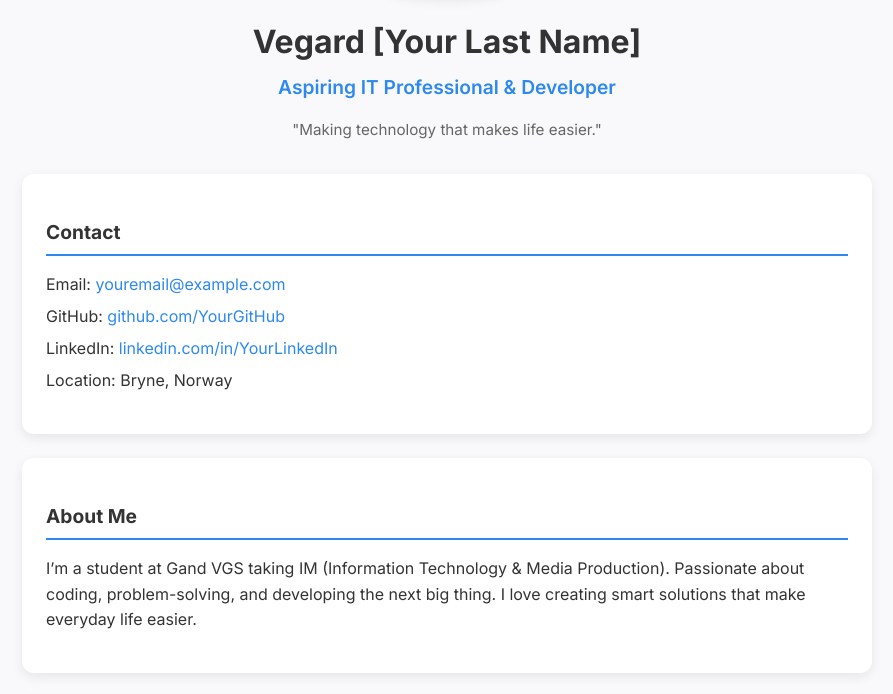
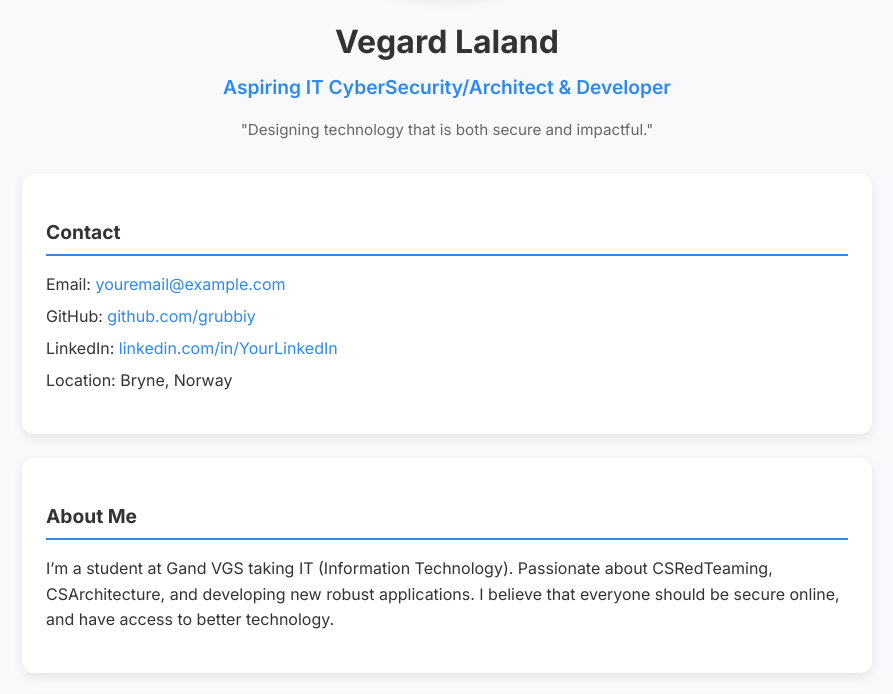
Before and after one commit to grubbiy/About-Me, a plain HTML site: page index.html in a window 1280 px wide. Shown: the part 61-755 px from the top of the page, without its empty margins (193-1086 px from the left). Drawn offline with Linux system fonts and the light colour scheme.

Commit message:
Information Updates

```diff
--- a/index.html
+++ b/index.html
@@ -11,17 +11,17 @@
     <!-- Header / Profile Section -->
     <header>
       <img src="profile.jpg" alt="Profile Picture" class="profile-pic">
-      <h1>Vegard [Your Last Name]</h1>
-      <h2>Aspiring IT Professional & Developer</h2>
-      <p class="tagline">"Making technology that makes life easier."</p>
+      <h1>Vegard Laland</h1>
+      <h2>Aspiring IT CyberSecurity/Architect & Developer</h2>
+      <p class="tagline">"Designing technology that is both secure and impactful."</p>
     </header>
 
     <!-- Contact Info -->
     <section class="contact">
       <h3>Contact</h3>
       <ul>
-        <li>Email: <a href="mailto:youremail@example.com">youremail@example.com</a></li>
-        <li>GitHub: <a href="https://github.com/YourGitHub" target="_blank">github.com/YourGitHub</a></li>
+        <li>Email: <a href="mailto:vegardlaland@gmail.com">youremail@example.com</a></li>
+        <li>GitHub: <a href="https://github.com/grubbiy" target="_blank">github.com/grubbiy</a></li>
         <li>LinkedIn: <a href="https://linkedin.com/in/YourLinkedIn" target="_blank">linkedin.com/in/YourLinkedIn</a></li>
         <li>Location: Bryne, Norway</li>
       </ul>
@@ -31,9 +31,9 @@
     <section class="about">
       <h3>About Me</h3>
       <p>
-        I’m a student at Gand VGS taking IM (Information Technology & Media Production).
-        Passionate about coding, problem-solving, and developing the next big thing.
-        I love creating smart solutions that make everyday life easier.
+        I’m a student at Gand VGS taking IT (Information Technology).
+        Passionate about CSRedTeaming, CSArchitecture, and developing new robust applications.
+        I believe that everyone should be secure online, and have access to better technology.
       </p>
     </section>
 
@@ -43,7 +43,7 @@
       <ul>
         <li>HTML, CSS, JavaScript (Basics)</li>
         <li>Python (Data analysis, automation, AI basics)</li>
-        <li>Networking & Cybersecurity (learning)</li>
+        <li>Networking, Cybersecurity, Ziglang & C (learning)</li>
         <li>Linux & Arch Linux setup</li>
       </ul>
     </section>
@@ -64,7 +64,7 @@
     <!-- Education -->
     <section class="education">
       <h3>Education</h3>
-      <p><strong>Gand VGS</strong> — IT & Media Production (2024–)</p>
+      <p><strong>Gand VGS</strong> — IT & Media Production (2024–2025) - IT (2025-)</p>
     </section>
 
     <!-- Footer -->
```
